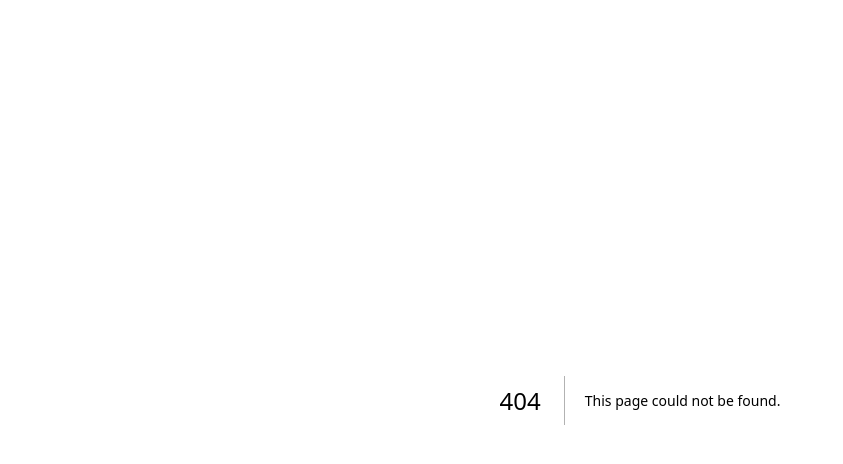
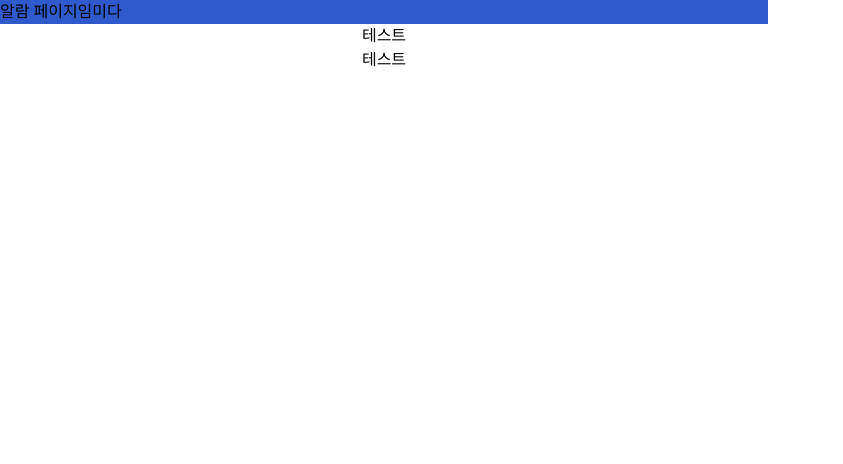
Before and after one commit to billilge/frontend, a Next.js app: page /mobile/admin/notification in a window 1280 px wide. Before the commit this address had no page. Shown: the top 464 px of the page, without its empty margins (0-843 px from the left). Built offline with nearby package versions, Linux system fonts and the light colour scheme.

Commit message:
feat: 리스트 구현을 위한 어드민 알림 뷰 constant 세팅

```diff
--- a/package.json
+++ b/package.json
@@ -81,5 +81,6 @@
     "ts-jest": "^29.2.5",
     "ts-node": "^10.9.2",
     "typescript": "^5"
-  }
+  },
+  "packageManager": "yarn@1.22.22+sha512.a6b2f7906b721bba3d67d4aff083df04dad64c399707841b7acf00f6b133b7ac24255f2652fa22ae3534329dc6180534e98d17432037ff6fd140556e2bb3137e"
 }
--- /dev/null
+++ b/src/app/mobile/admin/notification/page.tsx
@@ -0,0 +1,39 @@
+import MobileLayout from '@/components/mobile/layout';
+import NotificationItem from '@/components/mobile/common/NotificationItem';
+
+const test = [
+  {
+    notificationId: 0,
+    message: '메시지 1입니다',
+    link: '/desktop/login',
+    isRead: false,
+    status: '대여',
+    date: 'ㄴㄴ',
+  },
+  {
+    notificationId: 1,
+    message: '메시지 2입니다',
+    link: '/mobile',
+    isRead: true,
+    status: '반납',
+    date: 'ㄴㄴ',
+  },
+];
+
+export default function Notification() {
+  return (
+    <MobileLayout>
+      <div className="w-full bg-main-primary">알람 페이지임미다</div>
+      {test.map((item) => (
+        <NotificationItem
+          key={item.notificationId}
+          message={item.message}
+          link={item.link}
+          isRead={item.isRead}
+          status={item.status}
+          date={item.date}
+        />
+      ))}
+    </MobileLayout>
+  );
+}
--- /dev/null
+++ b/src/components/mobile/common/NotificationItem/index.tsx
@@ -0,0 +1,19 @@
+// import IconBell from 'public/assets/icon-bell.svg';
+
+interface NotificationItemProps {
+  message: string;
+  link: string;
+  isRead: boolean;
+  status: string;
+  date: string;
+}
+
+export default function NotificationItem({
+  message,
+  link,
+  isRead,
+  status,
+  date,
+}: NotificationItemProps) {
+  return <section>테스트</section>;
+}
```
Also changed, not shown: public/icon-bell.svg (added), 1 other file (tests, documents, lock files or other folders).
